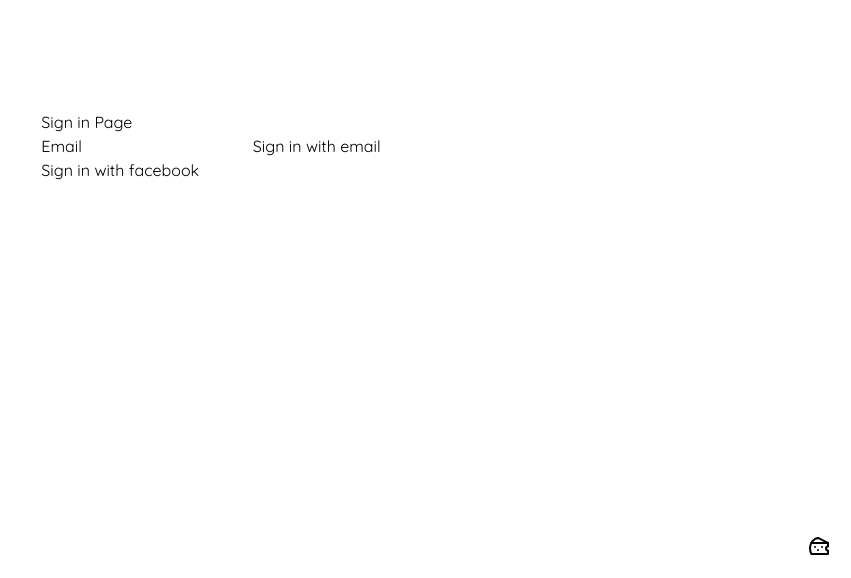
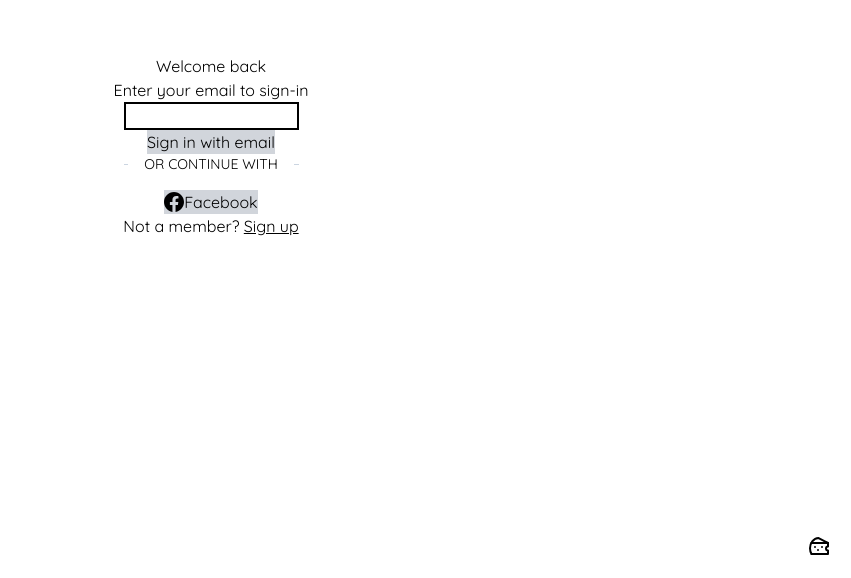
Before and after one commit to justEstif/project_odin_book_nextjs, a Next.js app: page /sign-in in a window 1280 px wide. Shown: the part 222-800 px from the top of the page, without its empty margins (429-1280 px from the left). Built offline with nearby package versions, Linux system fonts and the light colour scheme.

Commit message:
feat: improve sign in and sign up pages

```diff
--- a/app/(auth)/(components)/AuthForm.tsx
+++ b/app/(auth)/(components)/AuthForm.tsx
@@ -21,17 +21,39 @@
 
   return (
     <div>
-      <form onSubmit={handleSubmit(onSubmit)}>
-        <label>
-          Email
-          <input {...register("email")} />
-          {errors.email?.message && <p>{errors.email?.message}</p>}
-        </label>
-        <button type="submit">Sign in with email</button>
+      <form
+        onSubmit={handleSubmit(onSubmit)}
+        className="flex flex-col justify-center items-center"
+      >
+        <input className="border-2 border-black" {...register("email")} />
+        {errors.email?.message && <p>{errors.email?.message}</p>}
+        <button type="submit" className="bg-gray-300">
+          Sign in with email
+        </button>
       </form>
-      <button onClick={async () => await signIn("facebook")}>
-        Sign in with facebook
-      </button>
+      <fieldset className="border-t border-slate-300">
+        <legend className="px-4 mx-auto text-sm uppercase">
+          or continue with
+        </legend>
+        <div className="flex justify-center items-center pt-4">
+          <button
+            className="flex justify-center items-center bg-gray-300"
+            onClick={async () => await signIn("facebook")}
+          >
+            <svg
+              role="img"
+              stroke-width="2"
+              viewBox="0 0 24 24"
+              xmlns="http://www.w3.org/2000/svg"
+              className="w-5 h-5"
+            >
+              <title>Facebook</title>
+              <path d="M24 12.073c0-6.627-5.373-12-12-12s-12 5.373-12 12c0 5.99 4.388 10.954 10.125 11.854v-8.385H7.078v-3.47h3.047V9.43c0-3.007 1.792-4.669 4.533-4.669 1.312 0 2.686.235 2.686.235v2.953H15.83c-1.491 0-1.956.925-1.956 1.874v2.25h3.328l-.532 3.47h-2.796v8.385C19.612 23.027 24 18.062 24 12.073z" />
+            </svg>
+            Facebook
+          </button>
+        </div>
+      </fieldset>
     </div>
   );
 };
--- a/app/(auth)/sign-in/page.tsx
+++ b/app/(auth)/sign-in/page.tsx
@@ -1,12 +1,21 @@
+import Link from "next/link";
 import AuthForm from "../(components)/AuthForm";
 
 type Props = {};
 
-const Page = ({ }: Props) => {
+const Page = ({}: Props) => {
   return (
-    <div>
-      <h1>Sign in Page</h1>
+    <div className="flex flex-col justify-center items-center">
+      <h1>Welcome back</h1>
+      <p>Enter your email to sign-in</p>
+
       <AuthForm />
+      <p>
+        Not a member?{" "}
+        <Link href="/sign-up" className="underline hover:text-brand">
+          Sign up
+        </Link>
+      </p>
     </div>
   );
 };
--- a/app/(auth)/sign-up/page.tsx
+++ b/app/(auth)/sign-up/page.tsx
@@ -1,12 +1,21 @@
-import AuthForm from "@/components/auth/AuthForm";
+import Link from "next/link";
+import AuthForm from "../(components)/AuthForm";
 
 type Props = {};
 
-const Page = ({ }: Props) => {
+const Page = ({}: Props) => {
   return (
-    <div>
-      <h1>Sign up Page</h1>
+    <div className="flex flex-col justify-center items-center">
+      <h1>Welcome back</h1>
+      <p>Enter your email to sign-up</p>
+
       <AuthForm />
+      <p>
+        Already a member?{" "}
+        <Link href="/sign-in" className="underline hover:text-brand">
+          Sign in
+        </Link>
+      </p>
     </div>
   );
 };
```
